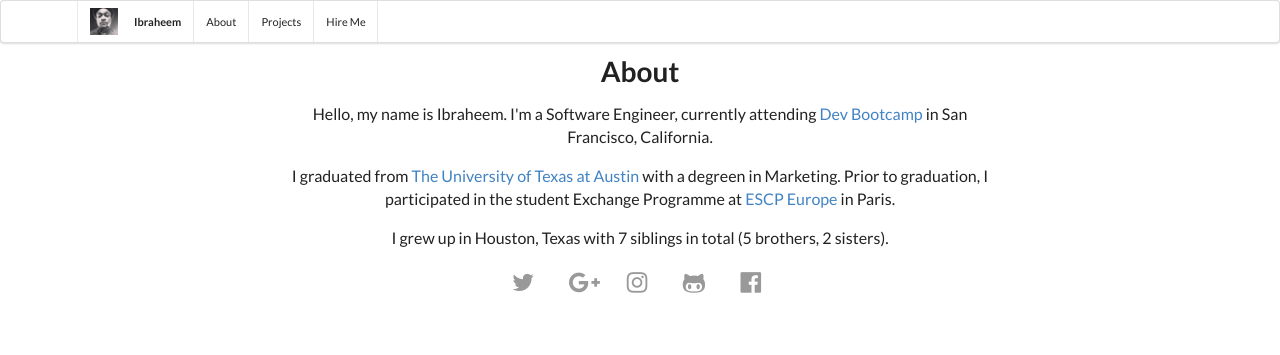
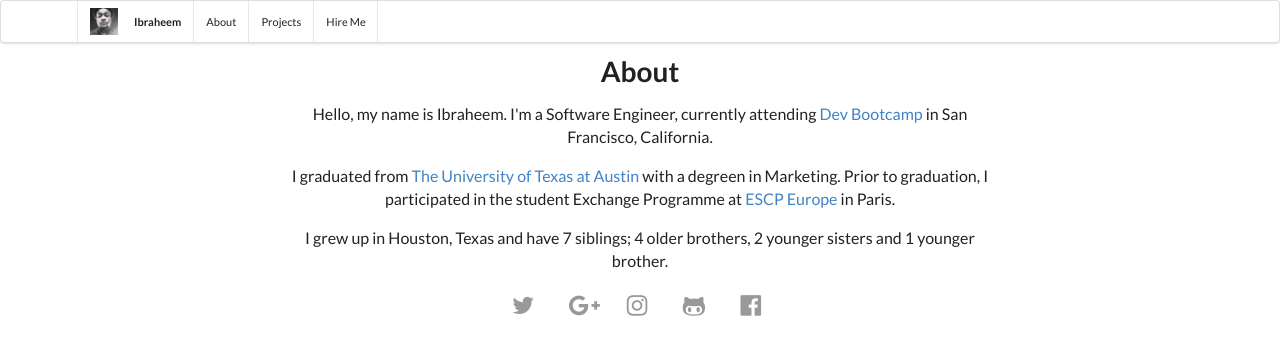
Before and after one commit to ibraheem4/ibraheem4.github.io, a Jekyll site: the page built from _pages/about.html, in a window 1280 px wide. Shown: the top 355 px of the page. Built offline with Jekyll 4.4.1, drawn with Linux system fonts in a browser that asks for light colours; nearby versions of some CDN libraries; some web fonts are replaced; library files that are not in the unit come from our copies.

Commit message:
Update about page

```diff
--- a/_pages/about.html
+++ b/_pages/about.html
@@ -13,8 +13,7 @@
       I graduated from <a href="http://utexas.edu">The University of Texas at Austin</a> with a degreen in Marketing. Prior to graduation, I participated in the student Exchange Programme at <a href="http://escpeurope.eu/">ESCP Europe</a> in Paris.
     </p>
     <p>
-      I grew up in Houston, Texas with 7 siblings in total (5 brothers, 2 sisters).
+      I grew up in Houston, Texas and have 7 siblings; 4 older brothers, 2 younger sisters and 1 younger brother.
     </p>
-
   </div>
 </div>
```
